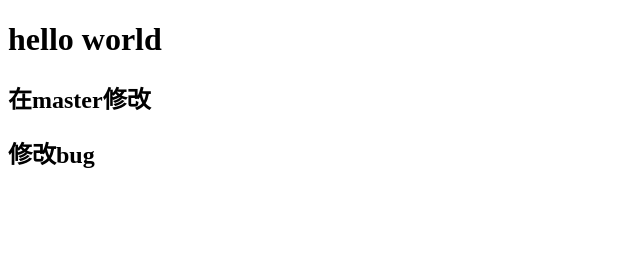
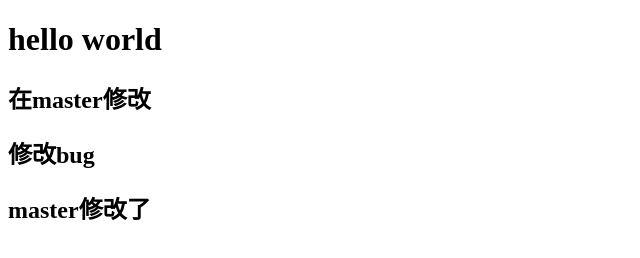
Before and after one commit to 2239847997/GIT-ATGUIGU, a plain HTML site: page index.html in a window 1280 px wide. Shown: the whole page, without its empty margins (0-640 px from the left). Drawn offline with Linux system fonts and the light colour scheme.

Commit message:
master主分支修改了

```diff
--- a/index.html
+++ b/index.html
@@ -10,5 +10,6 @@
     <h1>hello world</h1>
     <h2>在master修改</h2>
     <h2>修改bug</h2>
+    <h2>master修改了</h2>
 </body>
 </html>
```
